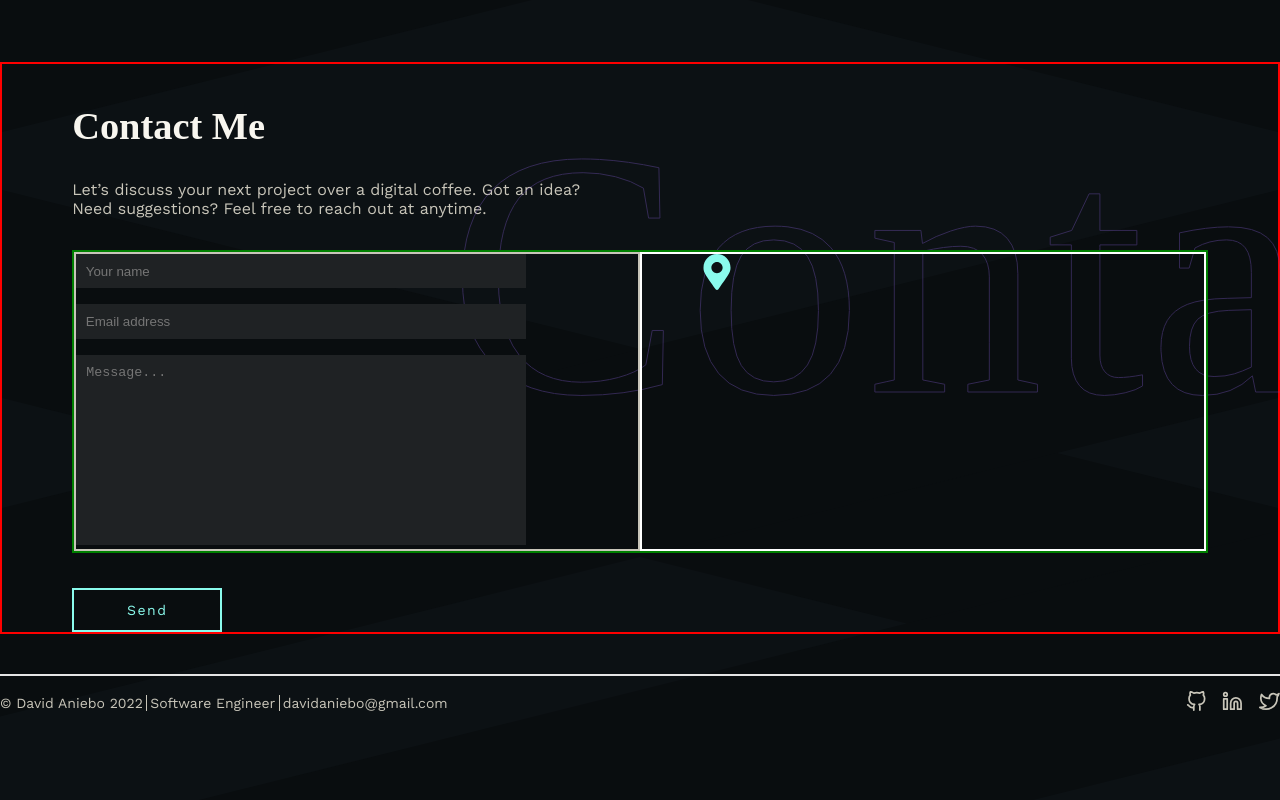
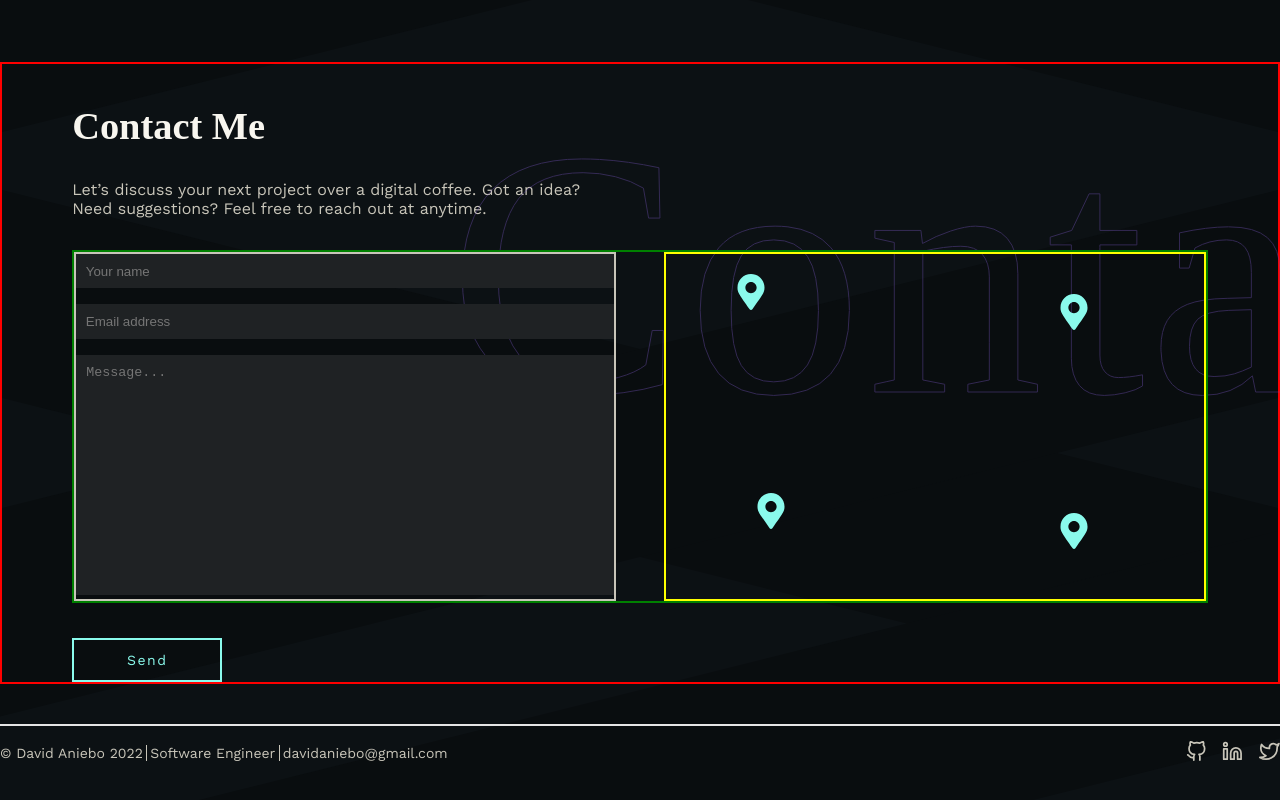
Before and after one commit to Webmekanic/My-Portfolio-v2.0.0, a React (Create React App) app: page / in a window 1280 px wide. Shown: the part 1923-2723 px from the top of the page. Built offline with nearby package versions, Linux system fonts and the light colour scheme; a web font is replaced by a local one.

Commit message:
fix contact location responsiveness

```diff
--- a/src/pages/Contact.jsx
+++ b/src/pages/Contact.jsx
@@ -12,12 +12,6 @@ const Contact = () => {
       <div className="pattern2"></div>
       <div className="pattern3"></div>
       <BgText text={"Contact"} xAxis={"35%"} />
-      {/*
-      <svg className="svg" width="100%" height="100vh">
-        <text x="20%" y="55%">
-          Contact
-        </text>
-      </svg> */}
       <section className="formSection">
         <h1 className="contactTitle">Contact Me</h1>
         <p className="contactText">
--- a/src/pages/Home.jsx
+++ b/src/pages/Home.jsx
@@ -190,10 +190,26 @@ function Home() {
                     </form>
                   </section>
                   <div className="contactLocations">
-                    <Socials />
-                    {/* <Socials />
-                    <Socials />
-                    <Socials /> */}
+                    <Socials
+                      mediaLink="http://www.twitter.com/webmekanic"
+                      myHandle="Linkedin"
+                      classname="myLinkedin"
+                    />
+                    <Socials
+                      mediaLink="http://www.twitter.com/webmekanic"
+                      myHandle="#Twitter"
+                      classname="myTwitter"
+                    />
+                    <Socials
+                      mediaLink="http://www.twitter.com/webmekanic"
+                      myHandle="GitHub"
+                      classname="myGitHub"
+                    />
+                    <Socials
+                      mediaLink="http://www.twitter.com/webmekanic"
+                      myHandle="Codewars"
+                      classname="myCodewars"
+                    />
                   </div>
                 </section>
                 <Button text={"send"} className="contactBtn" />
--- a/src/styles/HomeStyle.jsx
+++ b/src/styles/HomeStyle.jsx
@@ -796,15 +796,12 @@ export const ContactSection = styled.section`
     margin-top: 32px;
     display: grid;
     grid-template-columns: 1fr 1fr;
+    grid-gap: 3rem;
   }
-
-  // .contactInput {
-  //   width: 50%;
-  // }
 
   #NameInput,
   #emailInput {
-    width: 80%;
+    width: 100%;
     padding: 0.6rem;
     margin-bottom: 1rem;
     background: ${({ theme }) => theme.colors.borderColor};
@@ -814,7 +811,7 @@ export const ContactSection = styled.section`
   }
 
   #MessageInput {
-    width: 80%;
+    width: 100%;
     background: ${({ theme }) => theme.colors.borderColor};
     padding: 10px 0px 150px 10px;
     color: ${({ theme }) => theme.colors.textColor};
@@ -827,7 +824,29 @@ export const ContactSection = styled.section`
     border: 2px solid ${({ theme }) => theme.colors.textColor};
   }
   .contactLocations {
-    border: 2px solid white;
+    border: 2px solid yellow;
+    position: relative;
+  }
+
+  .myLinkedin {
+    position: absolute;
+    left: 10px;
+  }
+
+  .myTwitter {
+    position: absolute;
+    right: 10px;
+  }
+
+  .myGitHub {
+    position: absolute;
+    bottom: 10px;
+  }
+
+  .myCodewars {
+    position: absolute;
+    right: 10px;
+    bottom: 10px;
   }
 
   .contactBtn {
@@ -851,12 +870,44 @@ export const ContactSection = styled.section`
 
       #NameInput,
       #emailInput,
-      #MessageInput {
-        width: 100%;
-      }
+
     }
     .contactLocations {
       display: none;
     }
   }
+  @media ${({ theme }) => theme.mediaQueries.above768} {
+    #MessageInput {
+         padding: 10px 0px 200px 10px;
+      }
+  }
+
+  @media ${({ theme }) => theme.mediaQueries.large} {
+     .myLinkedin {
+    position: absolute;
+    left: 10px;
+    top: 20px;
+  }
+
+  .myTwitter {
+    position: absolute;
+    right: 55px;
+    top: 40px;
+  }
+
+  .myGitHub {
+    bottom: 65px;
+    left: 30px;
+  }
+
+  .myCodewars {
+    position: absolute;
+    right: 55px;
+    bottom: 45px;
+  }
+
+
+  }
+
+
 `
```
